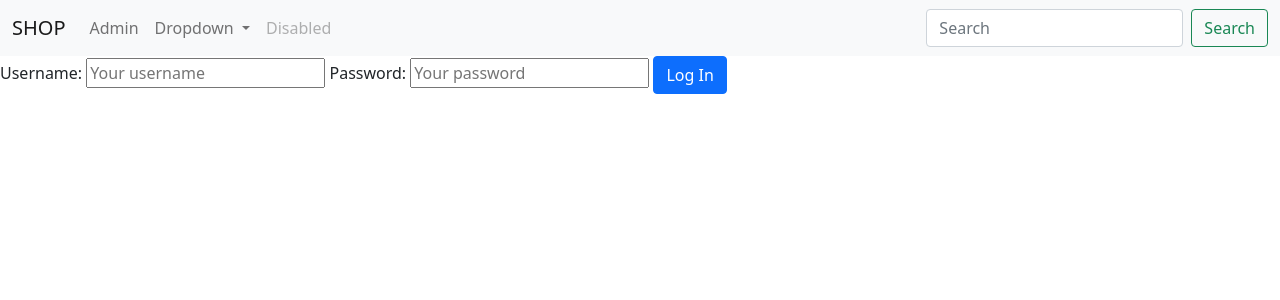
After one commit to DuarteMartinho/CA298-DuarteShop, a Django app: page /login/ in a window 1280 px wide. The commit adds this page. Shown: the top 300 px of the page. Run offline with Django 4.2, Linux system fonts and the light colour scheme.

Commit message:
Login/Logout added.

```diff
--- a/backend/duarteshop/forms.py
+++ b/backend/duarteshop/forms.py
@@ -1,4 +1,4 @@
-from django.contrib.auth.forms import UserCreationForm
+from django.contrib.auth.forms import UserCreationForm, AuthenticationForm
 from django import forms
 from django.forms import ModelForm, ModelChoiceField
 from .models import APIUser
@@ -14,3 +14,9 @@ class UserSignupForm(UserCreationForm):
         user.is_admin = False
         user.save()
         return user
+
+class UserLoginForm(AuthenticationForm):
+    def __init__(self, *args, **kwargs):
+        super(UserLoginForm, self).__init__(*args, **kwargs)
+    username = forms.CharField(widget=forms.TextInput(attrs={'placeholder':'Your username'}))
+    password = forms.CharField(widget=forms.PasswordInput(attrs={'placeholder':'Your password'}))
--- /dev/null
+++ b/backend/duarteshop/templates/login.html
@@ -0,0 +1,11 @@
+{%  extends "base.html" %}
+
+{% block title %}Log IN{%  endblock %}
+
+{%  block content %}
+<form action="." method="POST">
+    {% csrf_token %}
+    {{ form.as_table }}
+    <button type="submit" class="btn btn-primary">Log In</button>
+</form>
+{%  endblock %}
--- a/backend/duarteshop/templates/user_signup.html
+++ b/backend/duarteshop/templates/user_signup.html
@@ -6,6 +6,6 @@
     <form action="." method="POST">
         {% csrf_token %}
         {{ form.as_table }}
-        <button type="submit">SUBMIT</button>
+        <button type="submit" class="btn btn-primary">SUBMIT</button>
     </form>
 {%  endblock %}
--- a/backend/duarteshop/urls.py
+++ b/backend/duarteshop/urls.py
@@ -1,8 +1,11 @@
 from django.urls import path
 from . import views
+from .forms import *
 
 urlpatterns = [
    path('', views.home, name="home"),
    path('product/<int:prodId>', views.product_individual, name="product_individual"),
    path('register/', views.UserSignupView.as_view(), name="register"),
+   path('login/',views.UserLoginView.as_view(template_name="login.html", authentication_form=UserLoginForm)),
+   path('logout/', views.logout_user, name="logout"),
 ]
--- a/backend/duarteshop/views.py
+++ b/backend/duarteshop/views.py
@@ -1,6 +1,7 @@
 from django.shortcuts import redirect, render
 from django.views.generic import CreateView
 from django.contrib.auth import login, logout
+from django.contrib.auth.views import LoginView
 from .forms import *
 from .models import *
 
@@ -29,3 +30,11 @@ class UserSignupView(CreateView):
         user = form.save()
         login(self.request, user)
         return redirect('/')
+
+class UserLoginView(LoginView):
+    template_name='login.html'
+
+
+def logout_user(request):
+    logout(request)
+    return redirect("/")
```
Also changed, not shown: backend/db.sqlite3.
